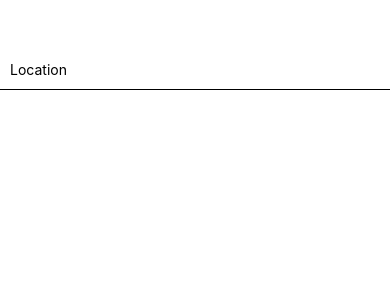
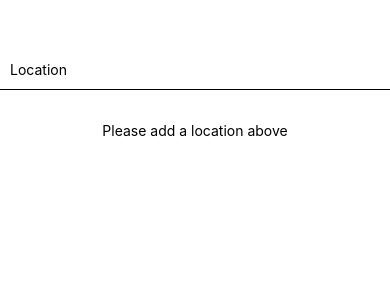
Before and after one commit to FelixJohnsson/Klarna-weather-app, a React Native app in the folder KlarnaWeatherApp/: screen / in a window 390 px wide. Shown: the top 300 px of the page. Built offline with nearby package versions, Linux system fonts and the light colour scheme.

Commit message:
ListEmptyComponent for startup

```diff
--- a/KlarnaWeatherApp/App.js
+++ b/KlarnaWeatherApp/App.js
@@ -5,6 +5,7 @@ import Modal from 'react-native-modal'
 import { styles } from './styles'
 
 import getData from './data'
+import { colors } from './Colors'
 
 export default function App() {
 	const [isModalVisible, setModalVisible] = useState(false)
@@ -16,30 +17,36 @@ export default function App() {
 	const toggleModal = () => setModalVisible(!isModalVisible)
 	const handleCachedLocations = (newLocationData) => setData([...data, newLocationData])
 
+	const handleSuccess = (data, cached = false) => {
+		setModalContentData(data)
+		if(!cached) handleCachedLocations(data)
+		toggleModal()
+		setSearchText('')
+		setLoading(false)
+	}
+
+	const handleError = (error) => {
+		setSearchText(error.message)
+		setTimeout(() => {
+			setSearchText('')
+		}, 1000)
+		setLoading(false)
+	}
+
 	const handleSearch = (location) => {
 		const found = data.filter(item => item.address === location)
+
 		if (found.length > 0){
 			const {currentConditions, address, description} = found[0]
-			setModalContentData({currentConditions, address, description})
-			toggleModal()
-			setLoading(false)
-			return found[0]
+			handleSuccess({currentConditions, address, description}, true)
+			return
 		}
 		getData(location)
 			.then(({ currentConditions, address, description }) => {
-				// SHORTEN THIS
-				setModalContentData({currentConditions, address, description})
-				handleCachedLocations({currentConditions, address, description})
-				toggleModal()
-				setLoading(false)
-				setSearchText('')
+				handleSuccess({ currentConditions, address, description }, false)
 			})
 			.catch((error) => {
-				setSearchText(error.message)
-				setTimeout(() => {
-					setSearchText('')
-				}, 1000)
-				setLoading(false)
+				handleError(error)
 			})
 	}
 
@@ -76,14 +83,14 @@ export default function App() {
 		)
 	}
 
-	const WeatherCard = (item) => {
-		const { data } = item
+	const WeatherCard = (object) => {
+		const { data } = object
 		return (
 			<View style={[styles.item]}>
 				<Pressable
 					onPress={() => {
 						setLoading(true)
-						handleSearch(item.address)
+						handleSearch(data.address)
 					}}
 				>
 					<View style={styles.card.view}>
@@ -109,14 +116,17 @@ export default function App() {
 					handleSearch(searchText)
 				}}
 			/>
-			{ isLoading && <ActivityIndicator size="large" color="#0000ff" /> }
+			{ isLoading && <ActivityIndicator size="large" color={colors.black} /> }
 
 			<FlatList
 				data={data}
-				keyExtractor={( item ) => item.address}
+				keyExtractor={(item) => item.address}
 				renderItem={({ item }) => <WeatherCard data={item} />}
 				contentContainerStyle={{ padding: 20 }}
 				showsVerticalScrollIndicator={false}
+				ListEmptyComponent={
+					<Text style={styles.empty}>Please add a location above</Text>
+				}
 			/>
 
 			<Modal
--- a/KlarnaWeatherApp/data.js
+++ b/KlarnaWeatherApp/data.js
@@ -1,5 +1,5 @@
 const getData = async (location) => {
-	return fetch(`https://weather.visualcrossing.com/VisualCrossingWebServices/rest/services/timeline/${location}?unitGroup=metric&key=46EWUPFNKY965SXNMTJUUXWQV&contentType=json`)
+	return fetch(`https://weather.visualcrossing.com/VisualCrossingWebServices/rest/services/timeline/${location.trim()}?unitGroup=metric&key=46EWUPFNKY965SXNMTJUUXWQV&contentType=json`)
 		.then((response) => {
 			if(response.ok)
 				return response.json()
--- a/KlarnaWeatherApp/styles.js
+++ b/KlarnaWeatherApp/styles.js
@@ -9,7 +9,12 @@ export const styles = StyleSheet.create({
 		alignItems: 'center',
 		justifyContent: 'center',
 	},
-
+	empty: {
+		flex: 1,
+		backgroundColor: '#fff',
+		alignItems: 'center',
+		justifyContent: 'center',
+	},
 	card: {
 		view: {
 			backgroundColor: colors.white,
```
